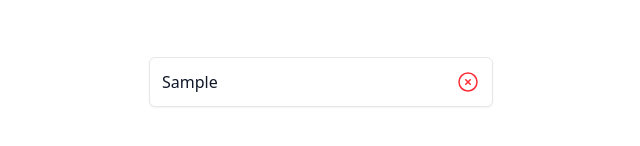
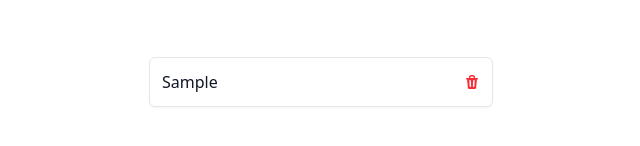
Before and after one commit to baboikr/todo-app, a React (Vite) app: page / in a window 1280 px wide. Both pictures are taken after typing "Sample" into the empty fields and a click on the button "Add". Shown: the part 344-490 px from the top of the page, without its empty margins (319-959 px from the left). Built offline with nearby package versions, Linux system fonts and the light colour scheme.

Commit message:
viewport

```diff
--- a/src/components/Todo.jsx
+++ b/src/components/Todo.jsx
@@ -101,16 +101,14 @@ export default function Todo() {
 							>
 								<svg
 									xmlns='http://www.w3.org/2000/svg'
-									fill='none'
-									viewBox='0 0 24 24'
-									strokeWidth={1.5}
-									stroke='currentColor'
-									className='size-6'
+									viewBox='0 0 16 16'
+									fill='currentColor'
+									className='size-4'
 								>
 									<path
-										strokeLinecap='round'
-										strokeLinejoin='round'
-										d='m9.75 9.75 4.5 4.5m0-4.5-4.5 4.5M21 12a9 9 0 1 1-18 0 9 9 0 0 1 18 0Z'
+										fillRule='evenodd'
+										d='M5 3.25V4H2.75a.75.75 0 0 0 0 1.5h.3l.815 8.15A1.5 1.5 0 0 0 5.357 15h5.285a1.5 1.5 0 0 0 1.493-1.35l.815-8.15h.3a.75.75 0 0 0 0-1.5H11v-.75A2.25 2.25 0 0 0 8.75 1h-1.5A2.25 2.25 0 0 0 5 3.25Zm2.25-.75a.75.75 0 0 0-.75.75V4h3v-.75a.75.75 0 0 0-.75-.75h-1.5ZM6.05 6a.75.75 0 0 1 .787.713l.275 5.5a.75.75 0 0 1-1.498.075l-.275-5.5A.75.75 0 0 1 6.05 6Zm3.9 0a.75.75 0 0 1 .712.787l-.275 5.5a.75.75 0 0 1-1.498-.075l.275-5.5a.75.75 0 0 1 .786-.711Z'
+										clipRule='evenodd'
 									/>
 								</svg>
 							</button>
```
